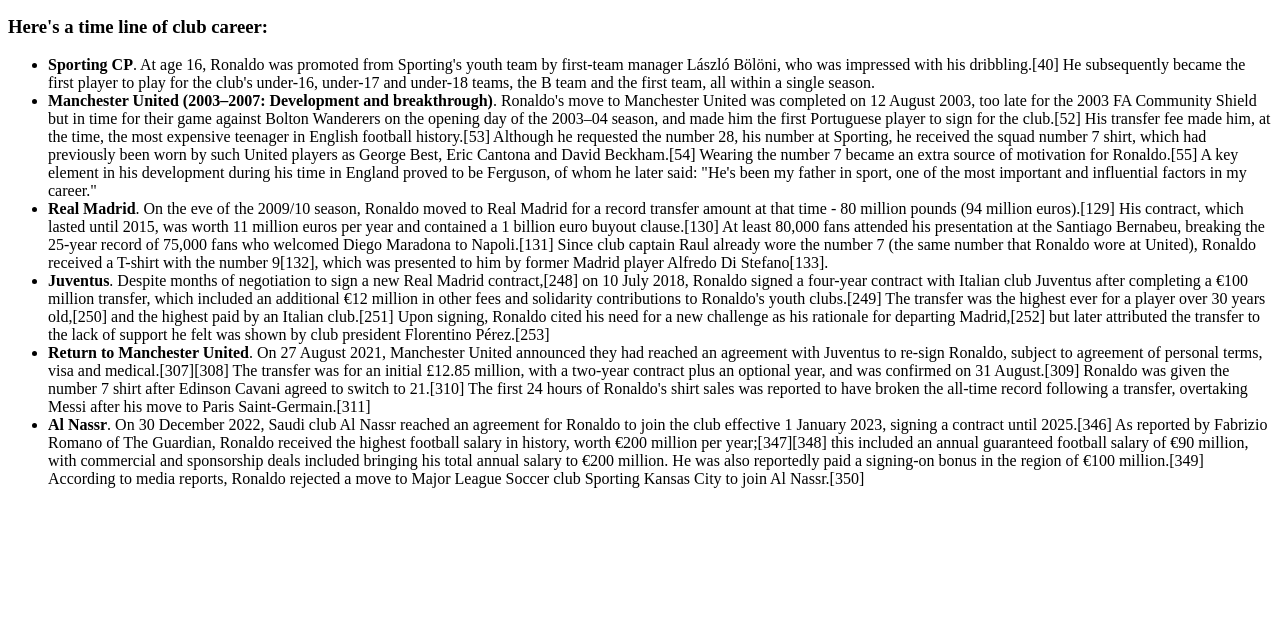
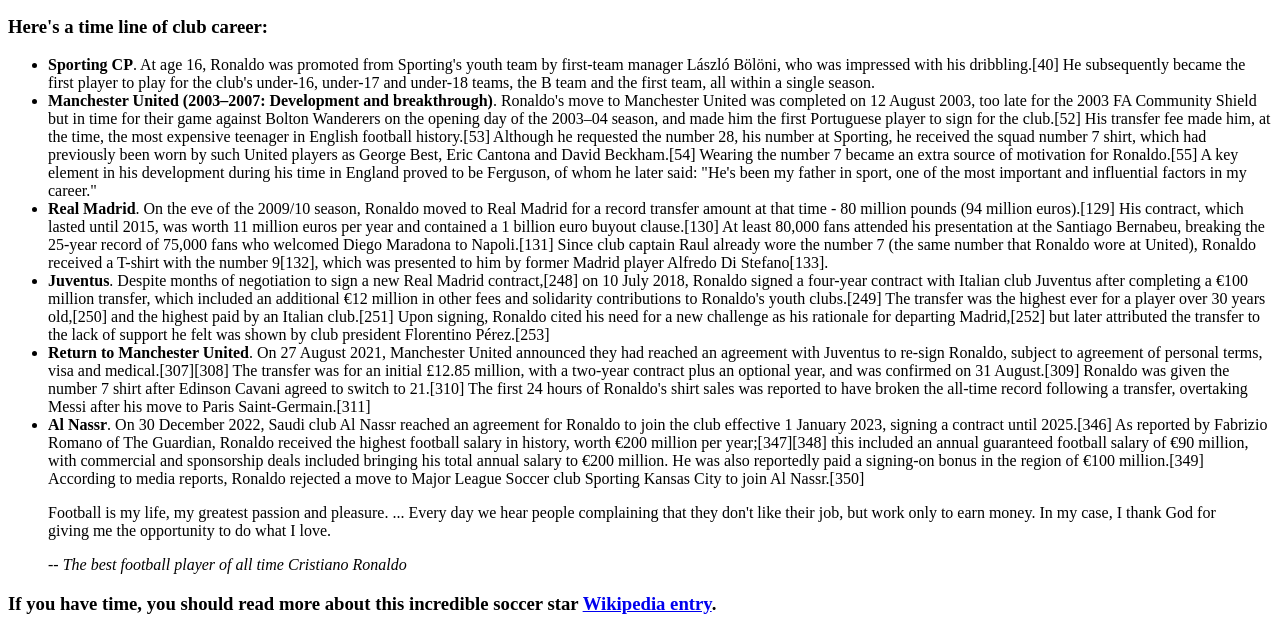
Before and after one commit to djimgon/tribute-page, a plain HTML site: page index.html in a window 1280 px wide. Shown: the part 439-1073 px from the top of the page. Before the commit the page ends 943 px from the top, so only its background shows below. Drawn offline with Linux system fonts and the light colour scheme.

Commit message:
Html is done

```diff
--- a/index.html
+++ b/index.html
@@ -31,6 +31,16 @@
         <li><strong>Return to Manchester United</strong>. On 27 August 2021, Manchester United announced they had reached an agreement with Juventus to re-sign Ronaldo, subject to agreement of personal terms, visa and medical.[307][308] The transfer was for an initial £12.85 million, with a two-year contract plus an optional year, and was confirmed on 31 August.[309] Ronaldo was given the number 7 shirt after Edinson Cavani agreed to switch to 21.[310] The first 24 hours of Ronaldo's shirt sales was reported to have broken the all-time record following a transfer, overtaking Messi after his move to Paris Saint-Germain.[311]</li>
         <li><strong>Al Nassr</strong>. On 30 December 2022, Saudi club Al Nassr reached an agreement for Ronaldo to join the club effective 1 January 2023, signing a contract until 2025.[346] As reported by Fabrizio Romano of The Guardian, Ronaldo received the highest football salary in history, worth €200 million per year;[347][348] this included an annual guaranteed football salary of €90 million, with commercial and sponsorship deals included bringing his total annual salary to €200 million. He was also reportedly paid a signing-on bonus in the region of €100 million.[349] According to media reports, Ronaldo rejected a move to Major League Soccer club Sporting Kansas City to join Al Nassr.[350]</li>
       </ul>
+      <blockquote>
+        <p>
+          Football is my life, my greatest passion and pleasure. ... Every day we hear people complaining that they don't like their job, but work only to earn money. In my case, I thank God for giving me the opportunity to do what I love.
+        </p>
+        <cite>-- The best football player of all time Cristiano Ronaldo</cite>
+      </blockquote>
+      <h3>
+        If you have time, you should read more about this incredible soccer star
+        <a id="tribute-link" href="https://en.wikipedia.org/wiki/Cristiano_Ronaldo" target="_blank">Wikipedia entry</a>.
+      </h3>
     </section>
   </main>
 </body>
```
